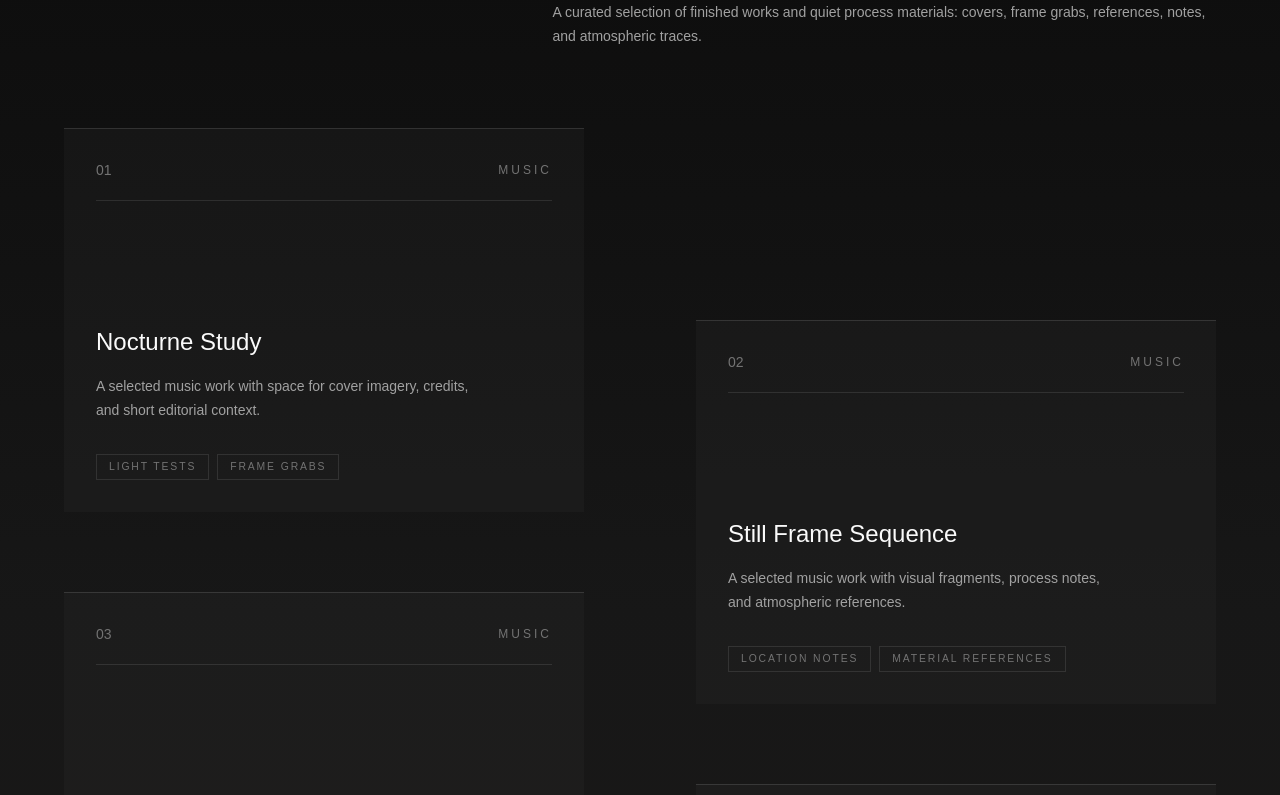
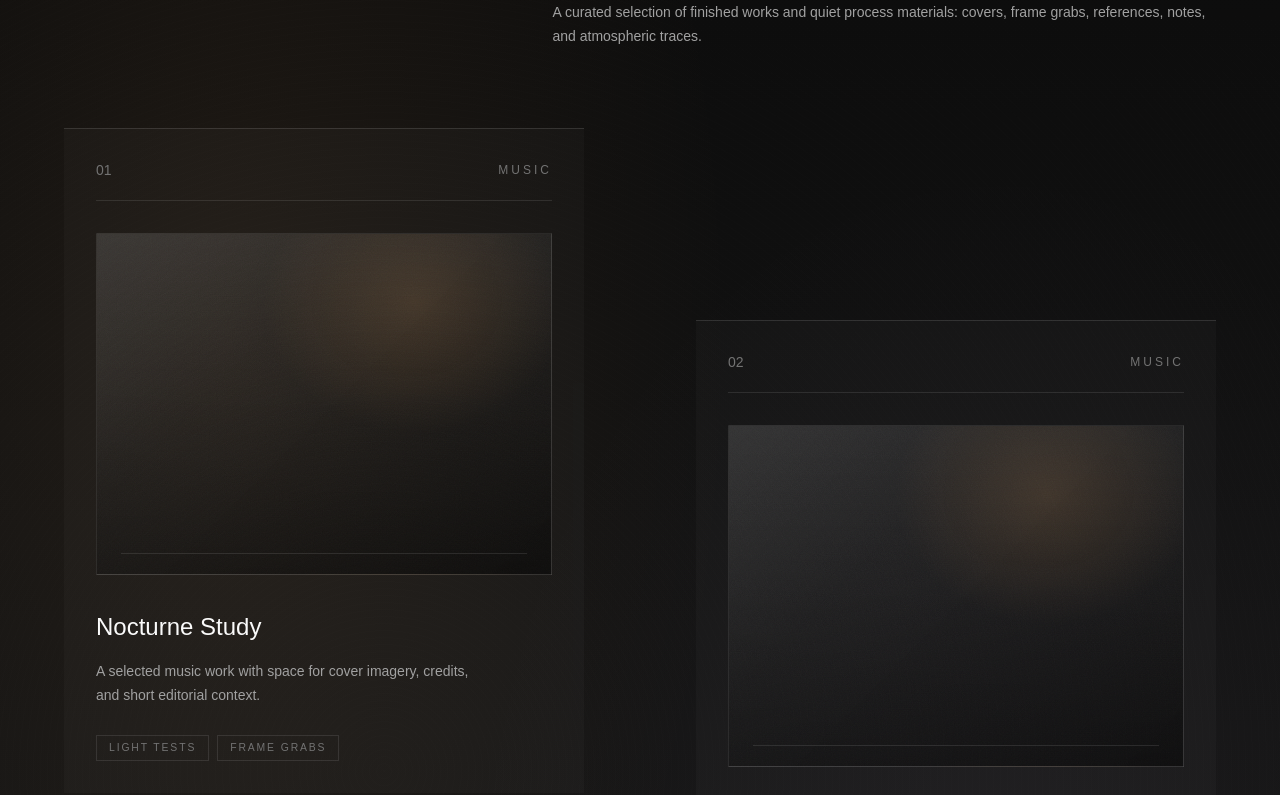
Before and after one commit to Mrylabs/mori-portfolio, a Next.js app: page / in a window 1280 px wide. Shown: the part 1100-1895 px from the top of the page. Built offline with nearby package versions, Linux system fonts and the light colour scheme.

Commit message:
feat(works): add cinematic artwork frames and atmospheric layout

```diff
--- a/src/app/globals.css
+++ b/src/app/globals.css
@@ -31,3 +31,31 @@ body {
     linear-gradient(90deg, rgba(255,255,255,0.03), transparent 45%, rgba(255,255,255,0.018));
   background-size: 180px 180px, 100% 100%;
 }
+
+@keyframes work-card-rise {
+  from {
+    opacity: 0;
+    transform: translateY(34px);
+  }
+
+  to {
+    opacity: 1;
+    transform: translateY(0);
+  }
+}
+
+@supports (animation-timeline: view()) {
+  .work-card-reveal {
+    animation: work-card-rise 1s both cubic-bezier(0.22, 1, 0.36, 1);
+    animation-range: entry var(--reveal-start, 0%) cover 34%;
+    animation-timeline: view();
+  }
+}
+
+@media (prefers-reduced-motion: reduce) {
+  .work-card-reveal {
+    animation: none;
+    opacity: 1;
+    transform: none;
+  }
+}
--- a/src/components/Works.tsx
+++ b/src/components/Works.tsx
@@ -1,4 +1,6 @@
-import { works } from "@/data/works";
+import type { CSSProperties } from "react";
+
+import { works } from "../data/works";
 
 const indexedWorks = works.map((work, index) => ({ work, index }));
 
@@ -9,9 +11,18 @@ export default function Works() {
   return (
     <section
       id="works"
-      className="border-b border-white/10 bg-gradient-to-b from-neutral-950 via-neutral-900 to-stone-900 px-6 py-24 sm:px-10 lg:px-16"
+      className="relative overflow-hidden border-b border-white/10 bg-gradient-to-b from-neutral-950 via-neutral-900 to-stone-900 px-6 py-24 sm:px-10 lg:px-16"
     >
-      <div className="mx-auto max-w-7xl">
+      <div
+        className="pointer-events-none absolute inset-0 bg-[radial-gradient(ellipse_at_18%_24%,rgba(238,166,92,0.075),transparent_34%),radial-gradient(ellipse_at_78%_46%,rgba(168,145,190,0.052),transparent_38%)]"
+        aria-hidden="true"
+      />
+      <div
+        className="pointer-events-none absolute inset-0 opacity-[0.055] mix-blend-soft-light [background-image:repeating-radial-gradient(circle_at_30%_40%,rgba(255,255,255,0.28)_0,rgba(255,255,255,0.28)_1px,transparent_1px,transparent_7px)]"
+        aria-hidden="true"
+      />
+
+      <div className="relative z-10 mx-auto max-w-7xl">
         <div className="mb-20 grid gap-6 lg:grid-cols-[0.7fr_1fr]">
           <p className="text-sm uppercase tracking-[0.35em] text-neutral-500">
             Selected Works
@@ -59,10 +70,17 @@ type WorkCardProps = {
 
 function WorkCard({ index, work }: WorkCardProps) {
   return (
-    <article className="group relative min-h-[24rem] bg-white/[0.025] p-6 transition duration-500 hover:-translate-y-1 hover:bg-white/[0.045] sm:p-8">
+    <article
+      className="work-card-reveal group relative min-h-[24rem] bg-white/[0.025] p-6 transition duration-500 hover:-translate-y-1 hover:bg-white/[0.045] sm:p-8"
+      style={
+        {
+          "--reveal-start": `${index * 4}%`,
+        } as CSSProperties
+      }
+    >
       <div className="absolute inset-x-0 top-0 h-px bg-white/12 transition duration-500 group-hover:bg-amber-100/25" />
 
-      <div className="flex min-h-[20rem] flex-col justify-between gap-20">
+      <div className="flex min-h-[20rem] flex-col gap-8">
         <div className="flex items-center justify-between gap-6 border-b border-white/10 pb-5">
           <span className="text-sm text-neutral-500">
             {String(index + 1).padStart(2, "0")}
@@ -73,7 +91,16 @@ function WorkCard({ index, work }: WorkCardProps) {
           </span>
         </div>
 
-        <div>
+        <div
+          className="relative aspect-[4/3] overflow-hidden border border-white/10 bg-[radial-gradient(ellipse_at_70%_20%,rgba(238,166,92,0.14),transparent_34%),linear-gradient(135deg,rgba(255,255,255,0.08),rgba(255,255,255,0.018)_35%,rgba(0,0,0,0.28))]"
+          aria-hidden="true"
+        >
+          <div className="absolute inset-0 bg-[linear-gradient(to_bottom,rgba(255,255,255,0.035),transparent_42%,rgba(0,0,0,0.32))]" />
+          <div className="hero-film-grain absolute inset-0 opacity-[0.12] mix-blend-soft-light" />
+          <div className="absolute inset-x-6 bottom-5 h-px bg-white/10" />
+        </div>
+
+        <div className="mt-1">
           <h3 className="text-2xl font-medium text-neutral-50 transition duration-500 group-hover:text-white">
             {work.title}
           </h3>
@@ -82,7 +109,7 @@ function WorkCard({ index, work }: WorkCardProps) {
             {work.description}
           </p>
 
-          <div className="mt-8 flex flex-wrap gap-2">
+          <div className="mt-7 flex flex-wrap gap-2">
             {(work.archiveItems ?? []).map((item) => (
               <span
                 key={item}
```
